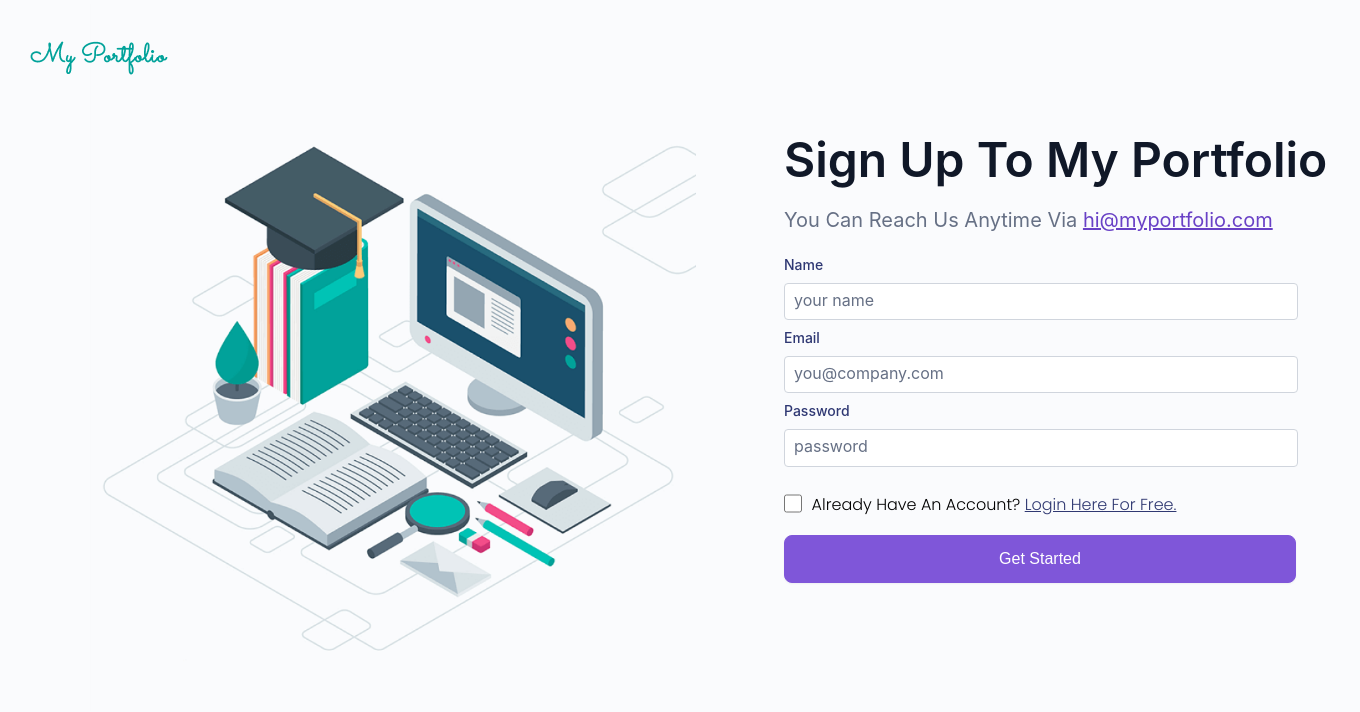
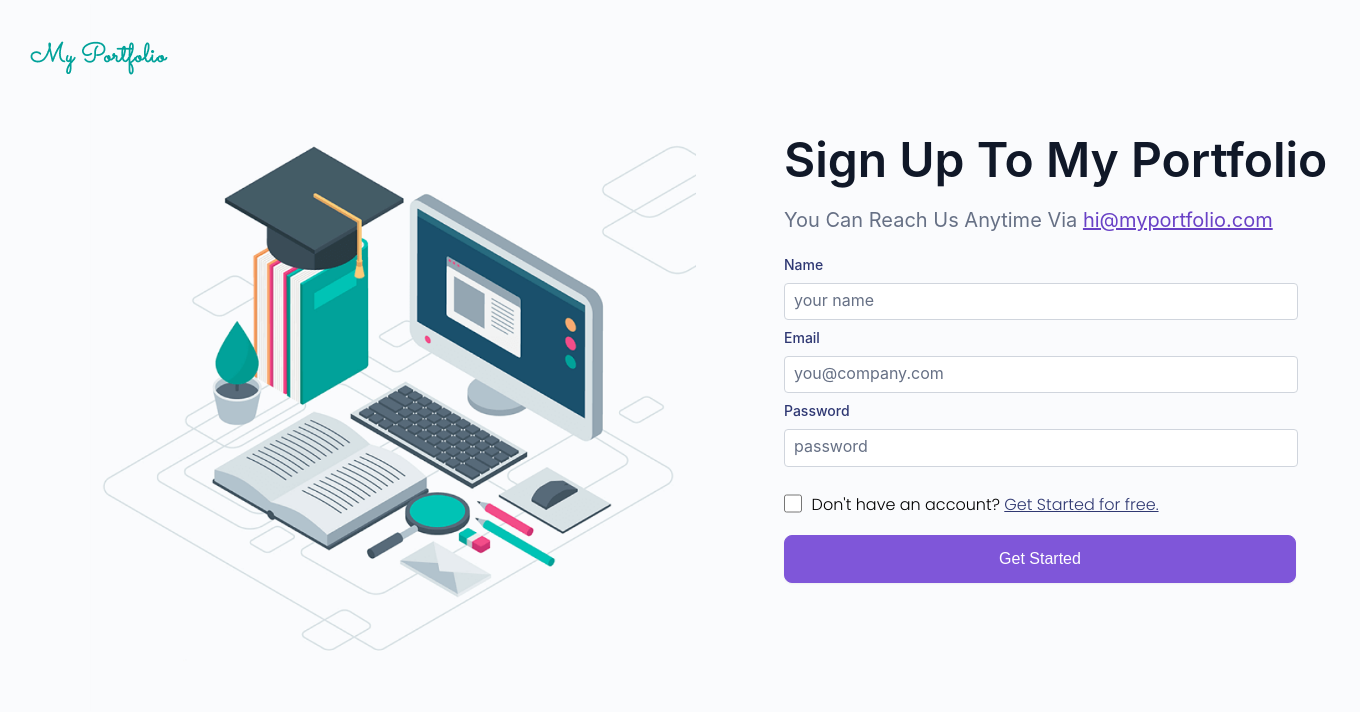
Before and after one commit to bhatt-neel/Vishvam, a Django app: template templates/Pages/account.html in a window 1360 px wide. Shown: the top 712 px of the page. Run offline with Django 4.2, Linux system fonts and the light colour scheme; the template is opened without the code that fills it, so the values that code supplies are empty.

Commit message:
write hello world

```diff
--- a/templates/Pages/account.html
+++ b/templates/Pages/account.html
@@ -26,8 +26,7 @@
             right: 90.73%;
             top: 5.09%;
             bottom: 91.94%;
-            /* background: #01A29A; */
-            /* border: 0.4px solid #01A29A; */
+
         }
 
         .background {
@@ -162,6 +161,7 @@
         .check {
             color: #000000;
             font-weight: 400;
+            text-transform: none;
         }
 
         .inputs .btn {
@@ -203,7 +203,7 @@
                 <input type="password" id="password" placeholder="  password">
                 <div class="check">
 
-                    <input type="checkbox" name="" id="checkbox">Already Have An Account? <a href=""> Login Here for
+                    <input type="checkbox" name="" id="checkbox">Don't have an account? <a href=""> Get Started for
                         free.</a>
                 </div>
                 <input type="button" class="btn" value="get started">
```
